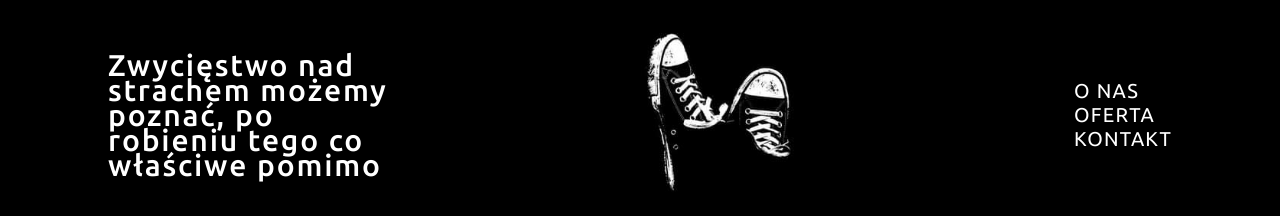
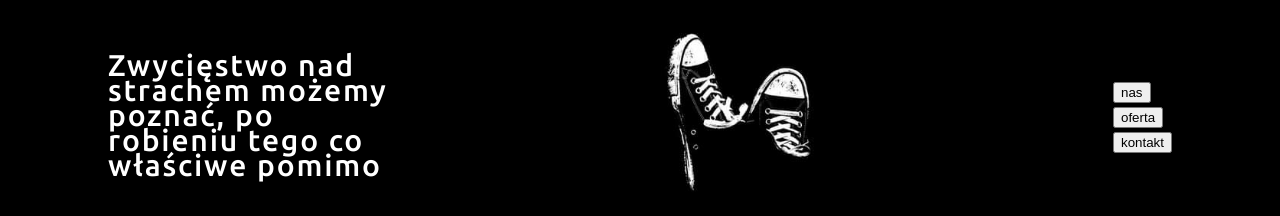
Before and after one commit to ArkadiyByts/zbigniew-project, a plain HTML site: page index.html in a window 1280 px wide. Shown: the top 216 px of the page. Drawn offline with Linux system fonts and the light colour scheme.

Commit message:
buttons
b

```diff
--- a/index.html
+++ b/index.html
@@ -15,9 +15,9 @@
         <p class="header_text">Zwycięstwo nad strachem możemy poznać, po robieniu tego co właściwe pomimo</p>
         <figure class="header_img"><img src="images/buty.jpg" alt="buty" width="160"></figure>
         <ul class="nav_list">
-            <li>O NAS</li>
-            <li>OFERTA</li>
-            <li>KONTAKT</li>
+            <li><button>nas</button></li>
+            <li><button>oferta</button></li>
+            <li><button>kontakt</button></li>
         </ul>
     </header>
     <main>
```
